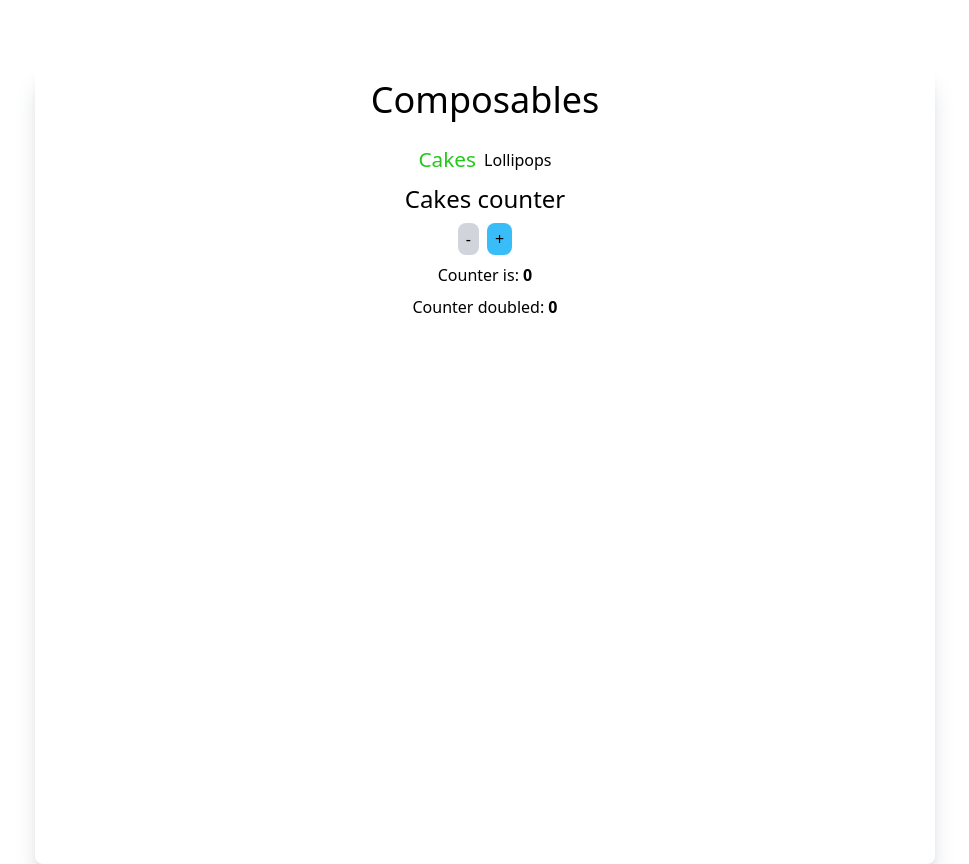
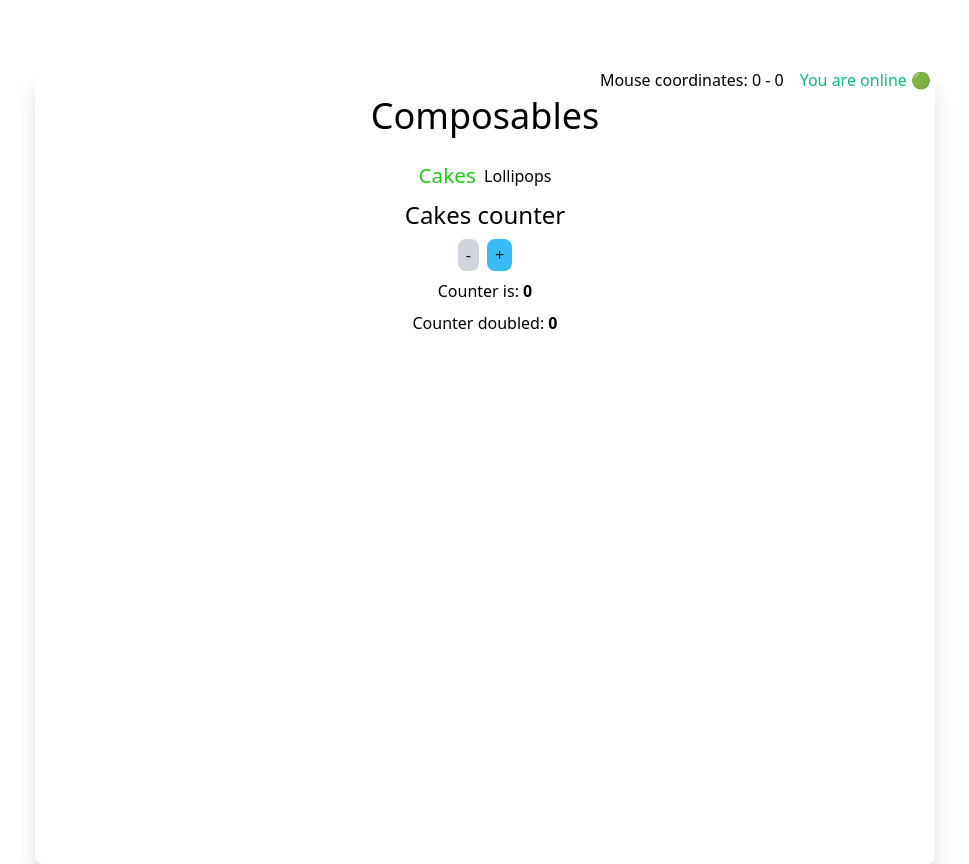
Before and after one commit to Ruma303/vue-composition-api, a Vue app: page / in a window 1280 px wide. Shown: the whole page, without its empty margins (155-1124 px from the left). Built offline with nearby package versions, Linux system fonts and the light colour scheme.

Commit message:
aggiunto useOnline

```diff
--- a/src/App.vue
+++ b/src/App.vue
@@ -1,9 +1,19 @@
 <script setup>
 import { RouterLink, RouterView } from "vue-router";
+import { useMouse, useOnline } from '@vueuse/core';
+const { x, y } = useMouse();
+const online = useOnline();
 </script>
 
 <template>
-    <main class="min-w-[300px] max-w-[900px] min-h-[800px] shadow-xl shadow-gray-300 flex flex-col gap-2 items-center py-4 mt-16 mx-auto rounded-lg">
+    <main
+        class="min-w-[300px] max-w-[900px] min-h-[800px] shadow-xl shadow-gray-300 flex flex-col gap-2 items-center py-8 mt-16 mx-auto rounded-lg relative">
+        <div class="absolute right-1 top-1 flex gap-4">
+            <p>Mouse coordinates: {{ x }} - {{ y }}</p>
+            <p :class="online ? 'text-emerald-500' : 'text-red-500'">
+                {{ online ? 'You are online 🟢' : 'You are offline 🔴' }}
+            </p>
+        </div>
         <h1 class="text-4xl mb-4">Composables</h1>
 
         <nav class="flex gap-2 items-center">
```
